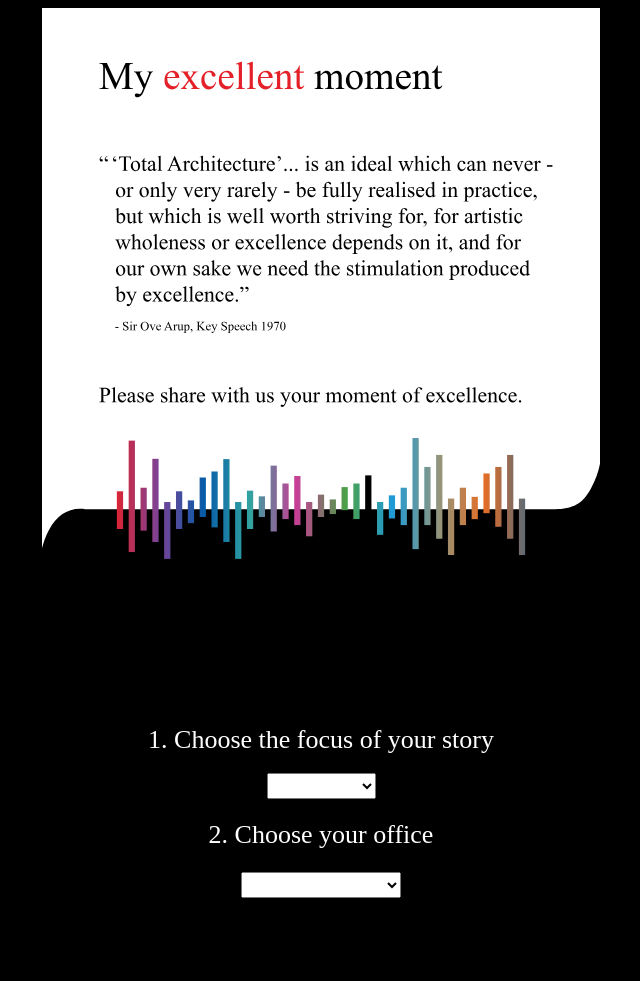
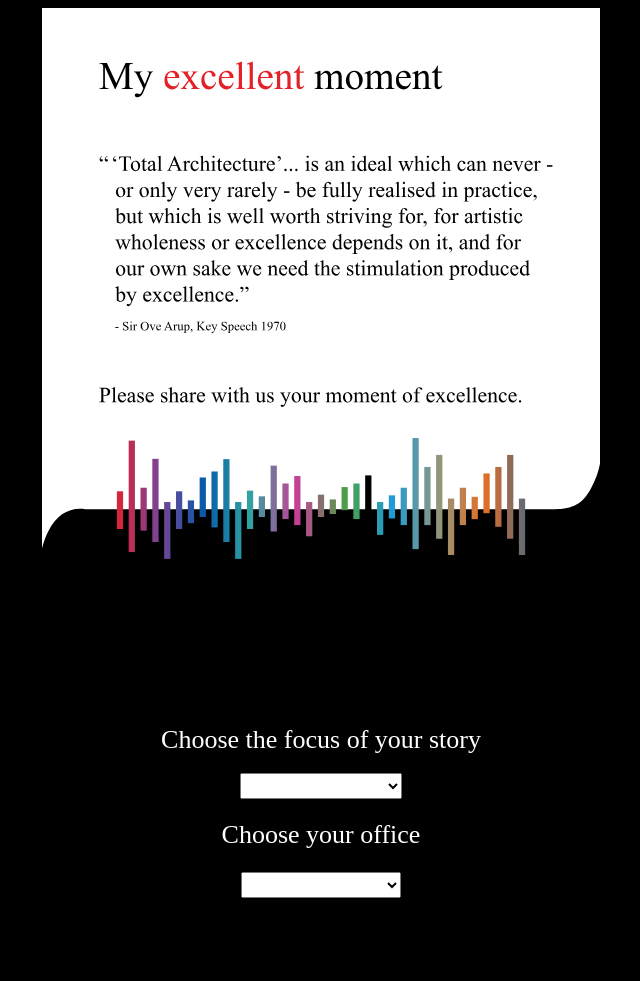
Before and after one commit to cox-ryan/ExcellenceMoment, a plain HTML site: page index.html in a window 1280 px wide. Shown: the whole page, without its empty margins (319-959 px from the left). Drawn offline with Linux system fonts and the light colour scheme.

Commit message:
dropdown sizing

```diff
--- a/index.css
+++ b/index.css
@@ -61,6 +61,7 @@ header{
   text-align: center;
   margin: auto;
   display: block;
+  width: 162px;
   }
 
   footer{
--- a/index.html
+++ b/index.html
@@ -13,7 +13,7 @@
          <img src="assets/interface-01.svg" alt="home"style="max-height: 800px;">
       </header>
 
-          <h1>1. Choose the focus of your story</h1>
+          <h1>Choose the focus of your story</h1>
         <form name="form1">
           <select name="focus" id="focus">
               <option value="culture">Culture</option>
@@ -24,7 +24,7 @@
               <option value="other">Other</option>
             </select>
       </form>
-        <h2>2. Choose your office</h2>
+        <h2>Choose your office</h2>
         <form name="form2">
           <select name="office" id="offices" onchange="if (this.selectedIndex) start();">
               <option value="boston">Boston</option>
```
